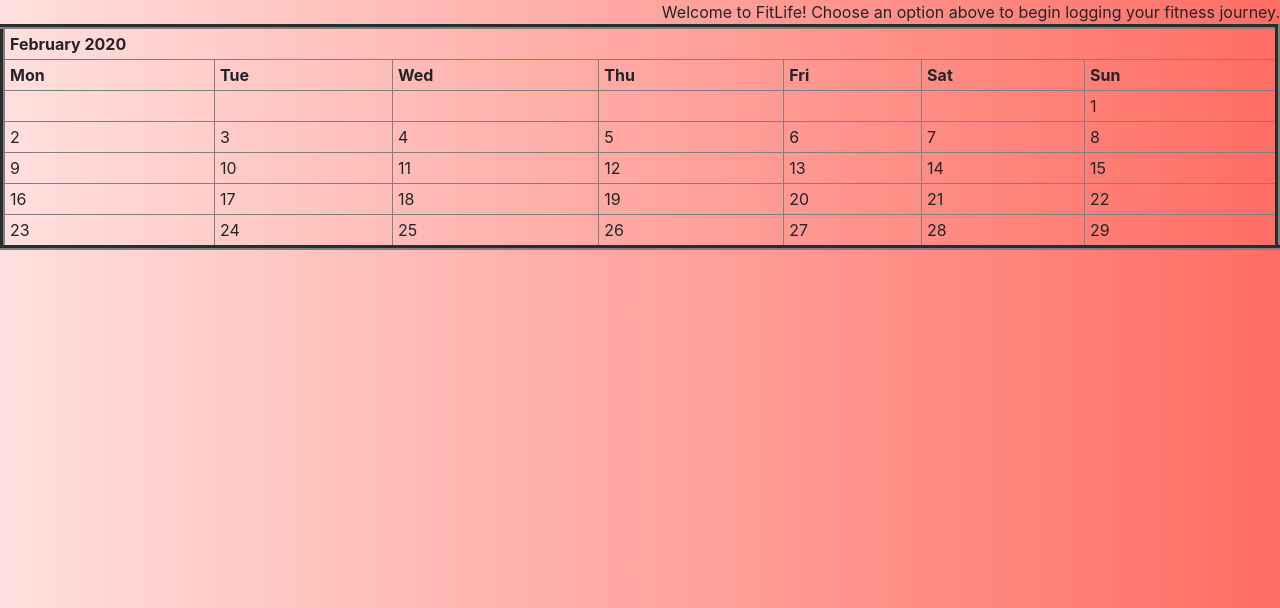
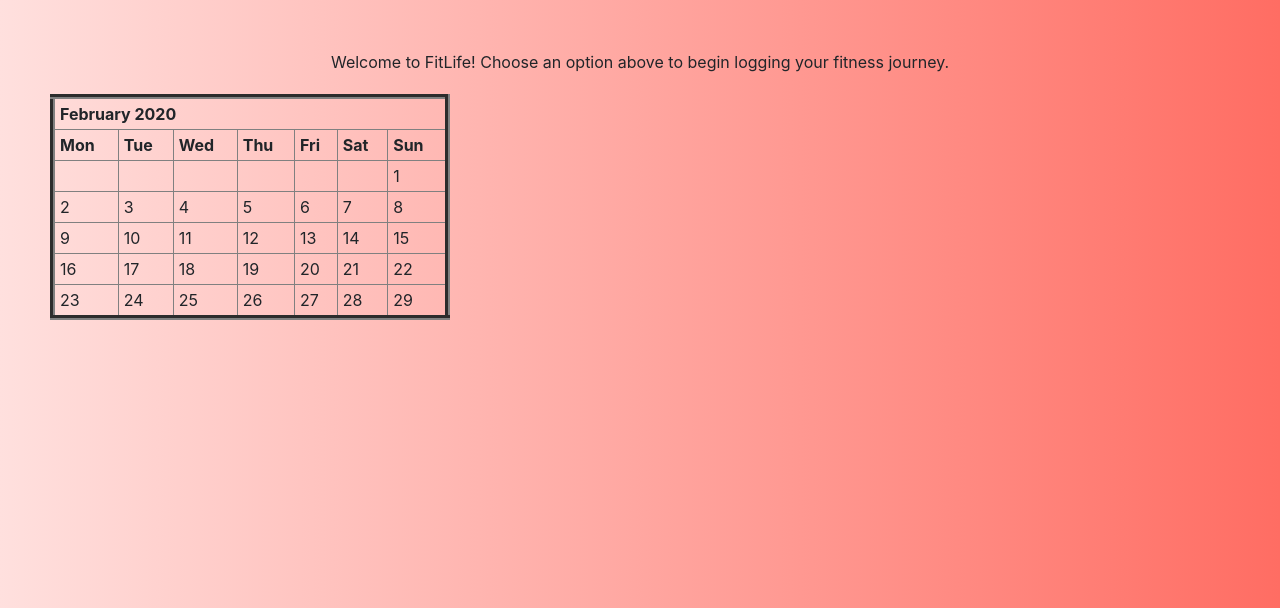
Before and after one commit to ngumina17/project4, a Django app: page / in a window 1280 px wide. Shown: the part 192-800 px from the top of the page. Run offline with Django 3.2, Linux system fonts and the light colour scheme; the visitor is signed in with stand-in values (Sample User, id 1); some libraries are stand-ins or nearby versions.

Commit message:
more css

```diff
--- a/fit/static/css/fit.css
+++ b/fit/static/css/fit.css
@@ -66,8 +66,11 @@ body {
 .wrapper {
     display: grid;
     grid-column-gap: 10px;
+    border: 30px 30px 30px 30px;
+    padding: 50px 50px 50px 50px;
 }
 
 .welcome {
-
+    text-align: center;
+    margin-bottom: 20px;
 }
--- a/fit/templates/fit/user_dashboard.html
+++ b/fit/templates/fit/user_dashboard.html
@@ -4,7 +4,7 @@
 <div class='wrapper'>
 <div class ='welcome' align='right'>Welcome to FitLife! Choose an option above to begin logging your fitness journey.</div>
 
-<table border="5" cellpadding="5" cellspacing="5" class="month">
+<table border="5" cellpadding="5" cellspacing="5" class="month" width='400'>
 <tr><th colspan="7" class="month">February 2020</th></tr>
 <tr><th class="mon">Mon</th><th class="tue">Tue</th><th class="wed">Wed</th><th class="thu">Thu</th><th class="fri">Fri</th><th class="sat">Sat</th><th class="sun">Sun</th></tr>
 <tr><td class="noday"> </td><td class="noday"> </td><td class="noday"> </td><td class="noday"> </td><td class="noday"> </td><td class="noday"> </td><td class="sun">1</td></tr>
```
